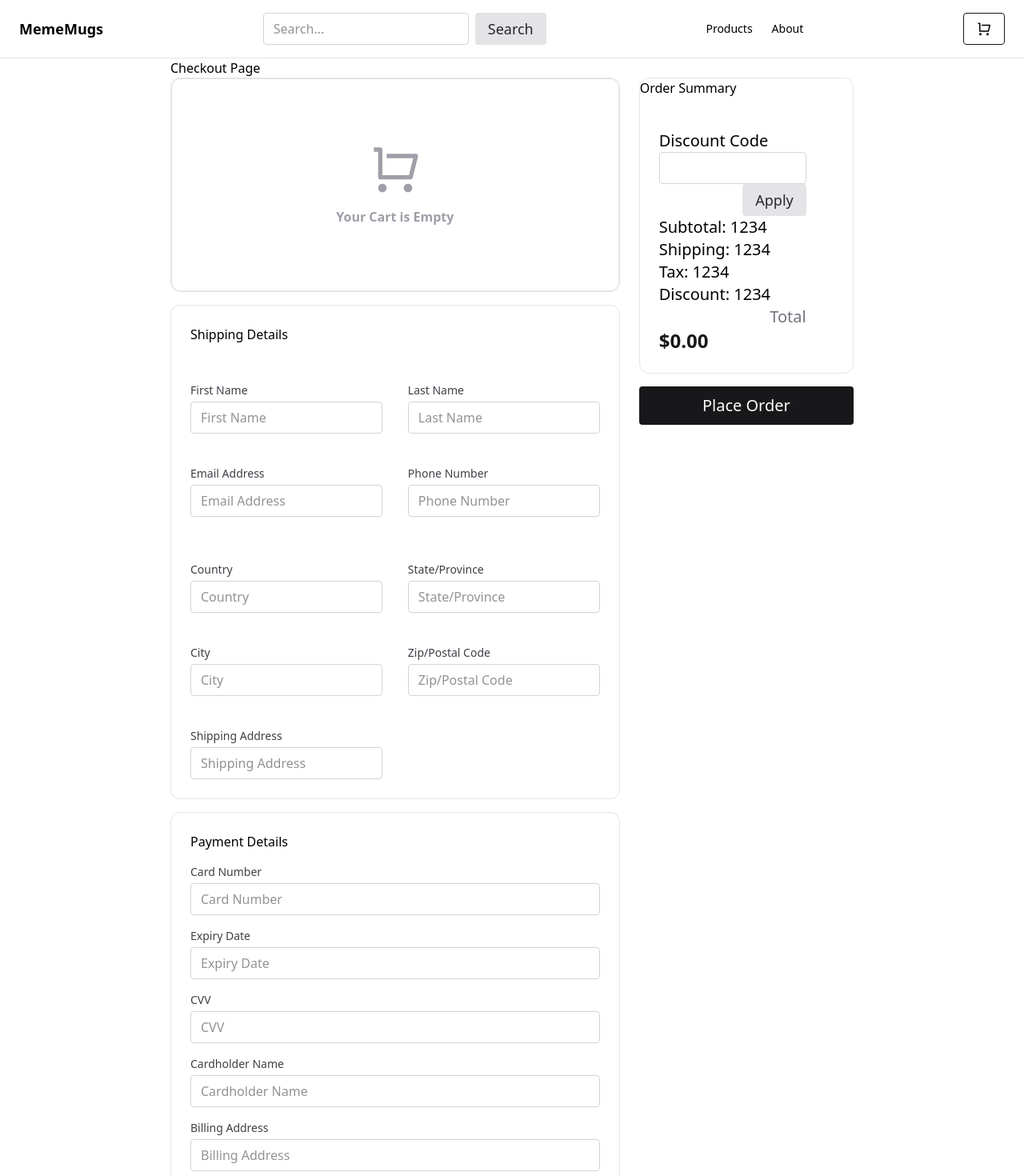
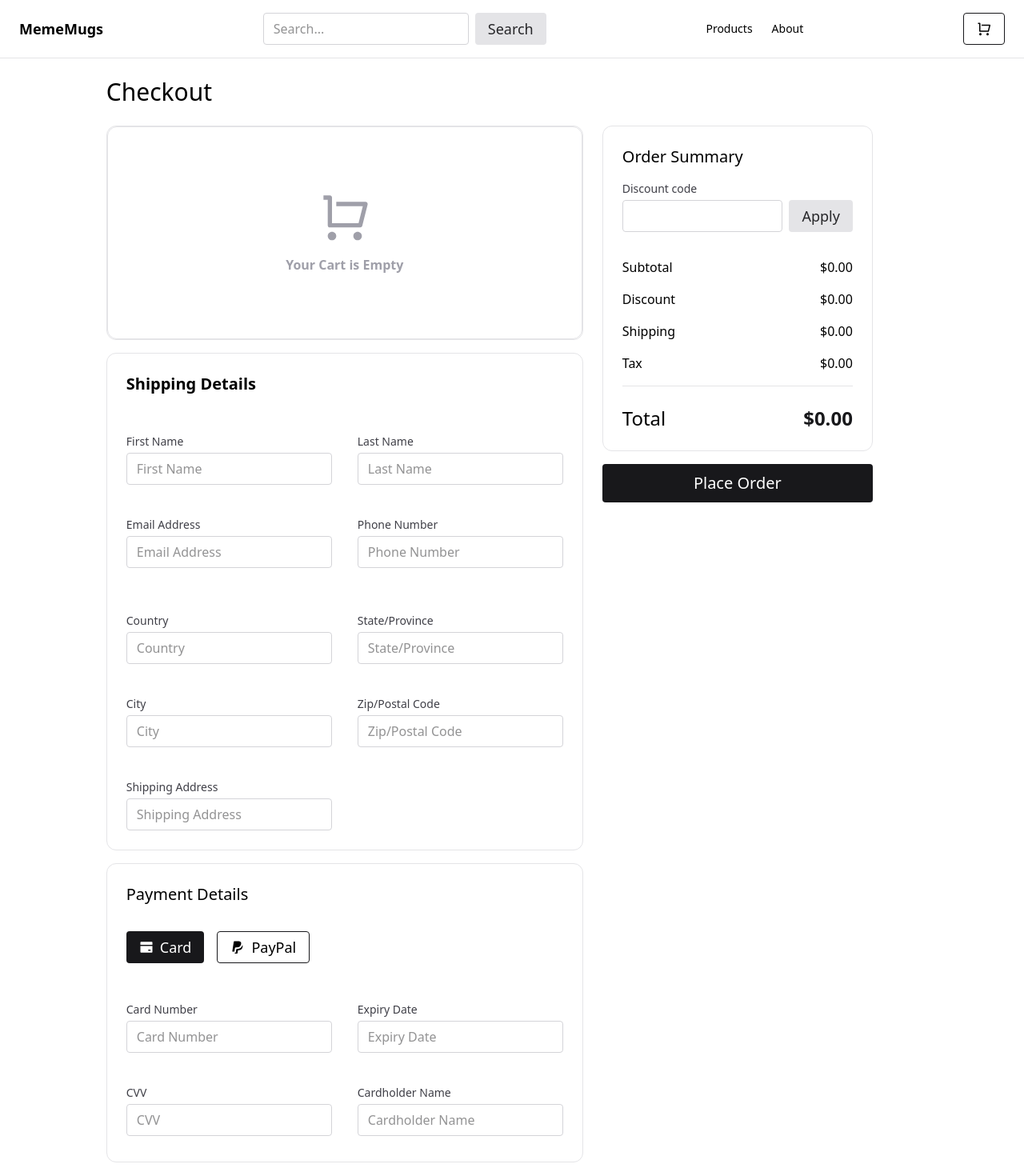
Before and after one commit to helixedra/ecommerce-prisma-postgresql-next, a Next.js app: page /checkout in a window 1280 px wide. Shown: the top 1470 px of the page at 80% size. Built offline with nearby package versions, Linux system fonts and the light colour scheme.

Commit message:
ckeckout-form upd

```diff
--- a/app/checkout/page.tsx
+++ b/app/checkout/page.tsx
@@ -12,7 +12,9 @@ import PaymentDetails from "@/components/checkout/PaymentDetails";
 export default function CheckoutPage() {
   return (
     <div>
-      <div>Checkout Page</div>
+      <div className="py-6">
+        <h1>Checkout</h1>
+      </div>
       <div className="flex flex-col items-center justify-center">
         <div className="flex gap-6 items-start">
           <div className="flex flex-col gap-4">
@@ -67,28 +69,32 @@ export function OrderSummary() {
       0
     );
   };
+  const total = calculateTotal();
   return (
     <>
-      <div className="space-y-4 border border-zinc-200 rounded-xl ">
-        <div>Order Summary</div>
-        <div className="p-6 flex justify-between items-center">
-          <div className="text-xl justify-end">
-            <div>Discount Code</div>
-            <div className="text-zinc-500 text-right">
-              <Input className="w-46" />
+      <div className="space-y-4 p-6 border border-zinc-200 rounded-xl">
+        <div>
+          <h3>Order Summary</h3>
+        </div>
+        <div className="w-full">
+          <div className="text-xl justify-end space-y-4">
+            <div className="text-zinc-500 flex gap-2 items-end mb-8">
+              <Input label="Discount code" className="w-full" />
               <Button>Apply</Button>
             </div>
-            <div>Subtotal: 1234</div>
-            <div>Shipping: 1234</div>
-            <div>Tax: 1234</div>
-            <div>Discount: 1234</div>
-            <div className="text-zinc-500 text-right">Total</div>
-            <div className="text-2xl font-bold text-zinc-900">
-              {calculateTotal().toLocaleString("en-US", {
-                style: "currency",
-                currency: "USD",
-              })}
-            </div>
+            <SummaryItem label="Subtotal" value={total} />
+            <SummaryItem
+              label="Discount"
+              value={discountApplied ? total * 0.15 : 0}
+            />
+            <SummaryItem label="Shipping" value={0} />
+            <SummaryItem label="Tax" value={total * 0.15} />
+            <SummaryTotal
+              label="Total"
+              value={
+                total - (discountApplied ? total * 0.15 : 0) + total * 0.15
+              }
+            />
           </div>
         </div>
       </div>
@@ -100,3 +106,45 @@ export function OrderSummary() {
     </>
   );
 }
+
+export function SummaryItem({
+  label,
+  value,
+}: {
+  label: string;
+  value: string | number;
+}): React.JSX.Element {
+  return (
+    <div className="w-full flex text-base justify-between items-center">
+      <div>{label}</div>
+      <div>
+        {value !== undefined && value !== null
+          ? value.toLocaleString("en-US", {
+              style: "currency",
+              currency: "USD",
+            })
+          : "0"}
+      </div>
+    </div>
+  );
+}
+
+export function SummaryTotal({
+  label,
+  value,
+}: {
+  label: string;
+  value: string | number;
+}): React.JSX.Element {
+  return (
+    <div className="w-full flex justify-between items-center border-t border-zinc-200 pt-6">
+      <div className="text-2xl">Total</div>
+      <div className="text-2xl font-semibold text-zinc-900">
+        {value.toLocaleString("en-US", {
+          style: "currency",
+          currency: "USD",
+        })}
+      </div>
+    </div>
+  );
+}
--- a/app/globals.css
+++ b/app/globals.css
@@ -1,2 +1,18 @@
 @import "tailwindcss";
 @import "tw-animate-css";
+
+h1 {
+  @apply text-3xl;
+}
+h2 {
+  @apply text-2xl;
+}
+h3 {
+  @apply text-xl;
+}
+h4 {
+  @apply text-lg;
+}
+h5 {
+  @apply text-base;
+}
--- a/components/checkout/PaymentDetails.tsx
+++ b/components/checkout/PaymentDetails.tsx
@@ -1,23 +1,81 @@
+"use client";
 import React from "react";
 import Input from "@/components/shared/Input";
+import Button from "../shared/Button";
+import { RiBankCardFill, RiPaypalFill } from "react-icons/ri";
+import Image from "next/image";
 
 export default function PaymentDetails() {
+  const [paymentOptions, setPaymentOptions] = React.useState({
+    card: true,
+    paypal: false,
+  });
+
+  const handlePaymentOptionChange = (option: string) => {
+    setPaymentOptions({
+      card: option === "card",
+      paypal: option === "paypal",
+    });
+  };
+
   return (
-    <div className="p-6 space-y-4">
-      <div>Payment Details</div>
-      <Input placeholder="Card Number" label="Card Number" name="cardNumber" />
-      <Input placeholder="Expiry Date" label="Expiry Date" name="expiryDate" />
+    <div className="p-6 space-y-8">
+      <div>
+        <h3>Payment Details</h3>
+      </div>
+      <div className="flex gap-4">
+        <Button
+          onClick={() => handlePaymentOptionChange("card")}
+          variant={paymentOptions.card ? "primary" : "secondary"}
+          className="flex items-center gap-2"
+        >
+          <RiBankCardFill />
+          Card
+        </Button>
+        <Button
+          onClick={() => handlePaymentOptionChange("paypal")}
+          variant={paymentOptions.paypal ? "primary" : "secondary"}
+          className="flex items-center gap-2"
+        >
+          <RiPaypalFill />
+          PayPal
+        </Button>
+      </div>
+      {paymentOptions.card && (
+        <div className="grid grid-cols-1 w-full md:grid-cols-2 gap-8 space-y-2 mt-12">
+          <Input
+            placeholder="Card Number"
+            label="Card Number"
+            name="cardNumber"
+          />
+          <Input
+            placeholder="Expiry Date"
+            label="Expiry Date"
+            name="expiryDate"
+          />
           <Input placeholder="CVV" label="CVV" name="cvv" />
           <Input
             placeholder="Cardholder Name"
             label="Cardholder Name"
             name="cardholderName"
           />
-      <Input
-        placeholder="Billing Address"
-        label="Billing Address"
-        name="billingAddress"
+        </div>
+      )}
+      {paymentOptions.paypal && (
+        <div className="flex py-6">
+          <Button
+            className="w-1/2 py-8 rounded-full bg-zinc-100! border-b-2 border-zinc-200/50 active:border-0"
+            onClick={() => {}}
+          >
+            <Image
+              src="/images/paypal.webp"
+              alt="PayPal"
+              width={100}
+              height={50}
             />
+          </Button>
+        </div>
+      )}
     </div>
   );
 }
--- a/components/checkout/ShippingDetails.tsx
+++ b/components/checkout/ShippingDetails.tsx
@@ -4,7 +4,9 @@ import Input from "@/components/shared/Input";
 export default function ShippingDetails() {
   return (
     <div className="p-6 flex flex-col justify-between items-start ">
-      <div>Shipping Details</div>
+      <div>
+        <h3 className="text-lg font-semibold">Shipping Details</h3>
+      </div>
       <div className="grid grid-cols-1 w-full md:grid-cols-2 gap-8 space-y-2 mt-12">
         <Input placeholder="First Name" label="First Name" name="firstName" />
         <Input placeholder="Last Name" label="Last Name" name="lastName" />
```
Also changed, not shown: public/images/paypal.webp (added). Lines whose indentation alone changed are shown as unchanged.
